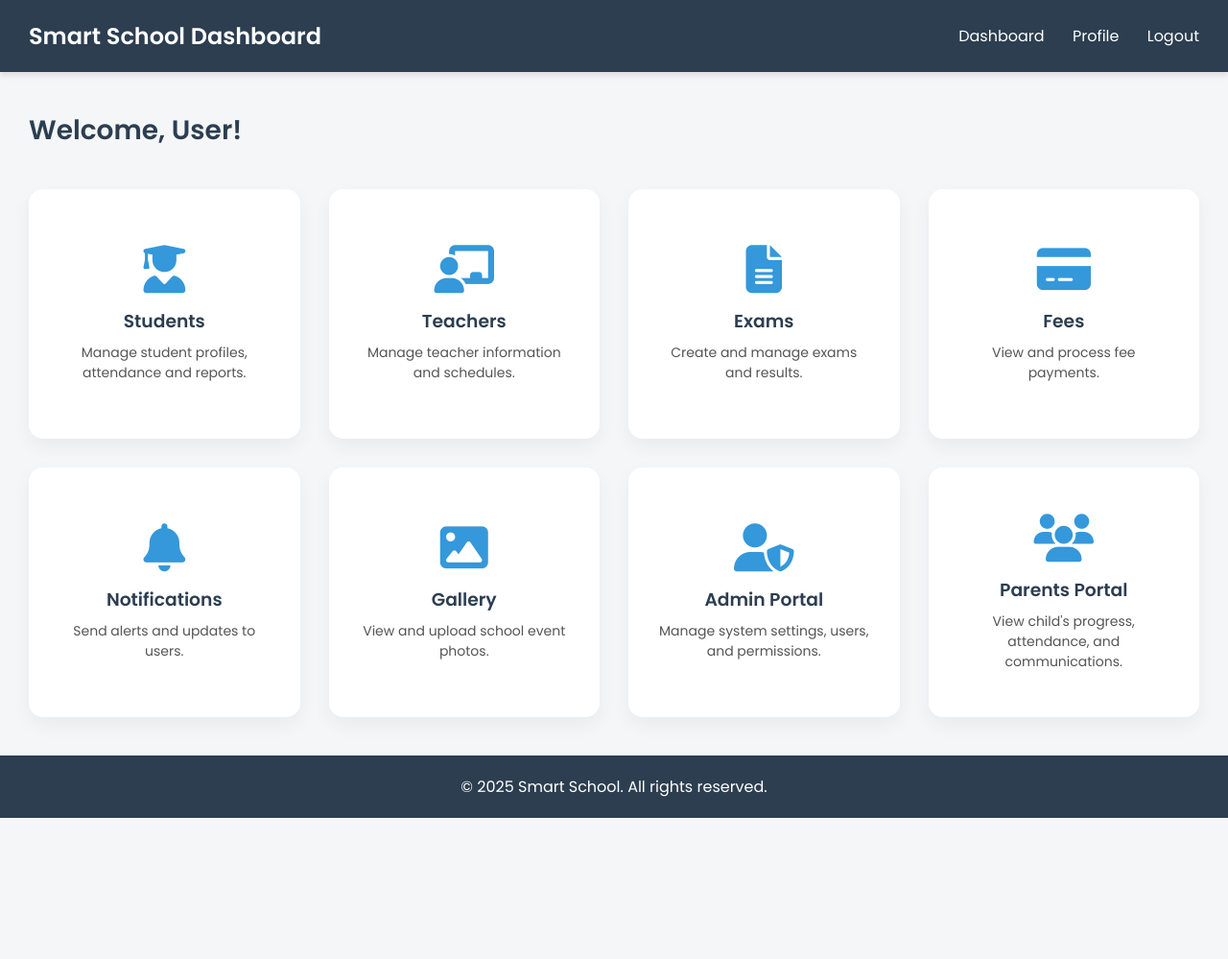
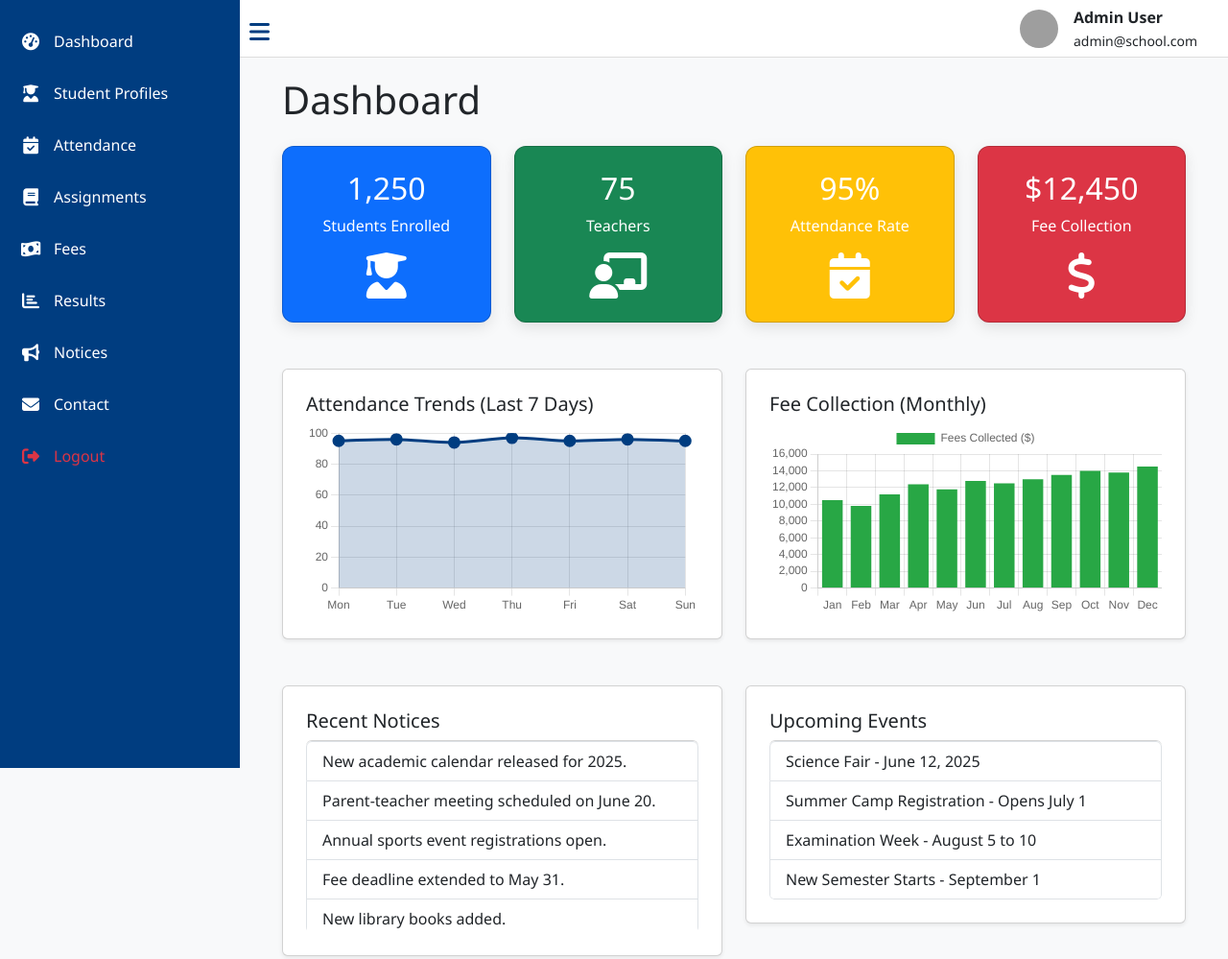
Before and after one commit to Rojzaangiri/rojan-project, a plain HTML site: page dashboard.html in a window 1280 px wide. Shown: the whole page at 96% size. Before the commit the page ends 852 px from the top, so only its background shows below. Drawn offline with nearby package versions, Linux system fonts and the light colour scheme; grey boxes are pictures that could not be loaded.

Commit message:
Update dashboard.html

```diff
--- a/dashboard.html
+++ b/dashboard.html
@@ -3,290 +3,291 @@
 <head>
   <meta charset="UTF-8" />
   <meta name="viewport" content="width=device-width, initial-scale=1" />
-  <title>Interactive Dashboard - Smart School</title>
-  <link rel="stylesheet" href="https://cdnjs.cloudflare.com/ajax/libs/font-awesome/6.4.0/css/all.min.css" />
-  <link href="https://fonts.googleapis.com/css2?family=Poppins:wght@400;600&display=swap" rel="stylesheet" />
+  <title>School Management Dashboard</title>
+  <link href="https://cdn.jsdelivr.net/npm/bootstrap@5.3.0/dist/css/bootstrap.min.css" rel="stylesheet" />
+  <script src="https://cdn.jsdelivr.net/npm/chart.js"></script>
   <style>
-    * {
-      margin: 0; padding: 0;
-      box-sizing: border-box;
-      font-family: 'Poppins', sans-serif;
+    body {
+      font-family: 'Segoe UI', Tahoma, Geneva, Verdana, sans-serif;
+      background: #f8f9fa;
     }
-    body {
-      background-color: #f4f6f8;
-      color: #333;
-      min-height: 100vh;
+    .sidebar {
+      height: 100vh;
+      width: 250px;
+      position: fixed;
+      top: 0;
+      left: 0;
+      background-color: #003d80;
+      padding-top: 1rem;
+      color: white;
+      transition: width 0.3s;
+      overflow-x: hidden;
+      z-index: 1000;
+    }
+    .sidebar.collapsed {
+      width: 70px;
+    }
+    .sidebar .nav-link {
+      color: white;
+      font-weight: 500;
+      padding: 15px 20px;
       display: flex;
-      flex-direction: column;
-      overflow-x: hidden;
+      align-items: center;
     }
-    header {
-      background-color: #2c3e50;
-      color: white;
-      padding: 20px 30px;
-      display: flex;
-      justify-content: space-between;
-      align-items: center;
-      box-shadow: 0 4px 6px rgba(0,0,0,0.1);
+    .sidebar .nav-link:hover {
+      background-color: #0259c1;
+      text-decoration: none;
     }
-    header h1 {
-      font-weight: 600;
-      font-size: 24px;
-    }
-    header nav a {
-      color: white;
-      margin-left: 25px;
-      text-decoration: none;
-      font-weight: 500;
-      transition: color 0.3s;
-      position: relative;
-    }
-    header nav a:hover {
-      color: #1abc9c;
-    }
-    main {
-      flex-grow: 1;
-      padding: 40px 30px;
-    }
-    .welcome {
-      font-size: 28px;
-      margin-bottom: 40px;
-      font-weight: 600;
-      color: #2c3e50;
-      animation: fadeInDown 1s ease forwards;
-      opacity: 0;
-    }
-    .cards {
-      display: grid;
-      grid-template-columns: repeat(auto-fit,minmax(250px,1fr));
-      gap: 30px;
-    }
-    .card {
-      perspective: 1000px;
-      cursor: pointer;
-      animation: fadeInUp 1s ease forwards;
-      opacity: 0;
-    }
-    .card-inner {
-      position: relative;
-      width: 100%;
-      height: 260px;
-      text-align: center;
-      transition: transform 0.8s;
-      transform-style: preserve-3d;
-      border-radius: 15px;
-      box-shadow: 0 8px 20px rgba(0,0,0,0.05);
-    }
-    .card:hover .card-inner {
-      transform: rotateY(180deg);
-      box-shadow: 0 12px 30px rgba(0,0,0,0.12);
-    }
-    .card-front, .card-back {
-      position: absolute;
-      width: 100%;
-      height: 100%;
-      backface-visibility: hidden;
-      border-radius: 15px;
-      display: flex;
-      flex-direction: column;
-      justify-content: center;
-      align-items: center;
-      padding: 30px;
-      background: white;
-    }
-    .card-front i {
-      font-size: 50px;
-      color: #3498db;
-      margin-bottom: 15px;
-      transition: color 0.3s;
-    }
-    .card-front h3 {
-      color: #2c3e50;
-      font-weight: 600;
-      margin-bottom: 8px;
-    }
-    .card-front p {
-      font-size: 14px;
-      color: #555;
-    }
-    .card-back {
-      background: #1abc9c;
-      color: white;
-      transform: rotateY(180deg);
-      padding: 20px;
-      justify-content: center;
-      font-size: 16px;
-      font-weight: 600;
-      border-radius: 15px;
-      box-shadow: inset 0 0 10px rgba(0,0,0,0.2);
-    }
-    .card-back button {
-      margin-top: 15px;
-      background-color: white;
-      color: #1abc9c;
-      border: none;
-      padding: 10px 20px;
-      font-weight: 600;
-      border-radius: 25px;
-      cursor: pointer;
-      box-shadow: 0 4px 8px rgba(0,0,0,0.1);
-      transition: background-color 0.3s, color 0.3s;
-    }
-    .card-back button:hover {
-      background-color: #16a085;
-      color: white;
-    }
-    footer {
-      background-color: #2c3e50;
-      color: white;
-      padding: 20px 30px;
+    .sidebar .nav-link i {
+      margin-right: 12px;
+      font-size: 18px;
+      min-width: 24px;
       text-align: center;
     }
-
-    @keyframes fadeInDown {
-      from { opacity: 0; transform: translateY(-20px); }
-      to { opacity: 1; transform: translateY(0); }
+    .sidebar.collapsed .nav-link span {
+      display: none;
     }
-    @keyframes fadeInUp {
-      from { opacity: 0; transform: translateY(20px); }
-      to { opacity: 1; transform: translateY(0); }
+    .content {
+      margin-left: 250px;
+      padding: 2rem;
+      transition: margin-left 0.3s;
+    }
+    .content.collapsed {
+      margin-left: 70px;
+    }
+    .topbar {
+      height: 60px;
+      background: white;
+      border-bottom: 1px solid #ddd;
+      padding: 0 2rem;
+      display: flex;
+      align-items: center;
+      justify-content: flex-end;
+      position: fixed;
+      width: calc(100% - 250px);
+      top: 0;
+      left: 250px;
+      z-index: 999;
+      transition: width 0.3s, left 0.3s;
+    }
+    .topbar.collapsed {
+      width: calc(100% - 70px);
+      left: 70px;
+    }
+    .topbar .user-info {
+      display: flex;
+      align-items: center;
+      gap: 1rem;
+    }
+    .topbar .user-info img {
+      width: 40px;
+      height: 40px;
+      border-radius: 50%;
+      object-fit: cover;
+    }
+    .card-stat {
+      border-radius: 12px;
+      box-shadow: 0 5px 15px rgb(0 0 0 / 0.1);
+      transition: transform 0.3s;
+    }
+    .card-stat:hover {
+      transform: translateY(-5px);
+      box-shadow: 0 10px 20px rgb(0 0 0 / 0.15);
+    }
+    .toggle-btn {
+      position: fixed;
+      top: 15px;
+      left: 260px;
+      font-size: 24px;
+      color: #003d80;
+      cursor: pointer;
+      z-index: 1100;
+      transition: left 0.3s;
+    }
+    .toggle-btn.collapsed {
+      left: 80px;
+    }
+    .notifications {
+      max-height: 200px;
+      overflow-y: auto;
     }
   </style>
+  <link
+    href="https://cdnjs.cloudflare.com/ajax/libs/font-awesome/6.4.0/css/all.min.css"
+    rel="stylesheet"
+  />
 </head>
 <body>
-  <header>
-    <h1>Smart School Dashboard</h1>
-    <nav>
-      <a href="dashboard.html">Dashboard</a>
-      <a href="profile.html">Profile</a>
-      <a href="logout.html">Logout</a>
+
+  <div class="sidebar" id="sidebar">
+    <nav class="nav flex-column">
+      <a href="dashboard.html" class="nav-link active"><i class="fas fa-tachometer-alt"></i> <span>Dashboard</span></a>
+      <a href="student-profile.html" class="nav-link"><i class="fas fa-user-graduate"></i> <span>Student Profiles</span></a>
+      <a href="attendance.html" class="nav-link"><i class="fas fa-calendar-check"></i> <span>Attendance</span></a>
+      <a href="assignments.html" class="nav-link"><i class="fas fa-book"></i> <span>Assignments</span></a>
+      <a href="fees.html" class="nav-link"><i class="fas fa-money-bill-wave"></i> <span>Fees</span></a>
+      <a href="results.html" class="nav-link"><i class="fas fa-chart-bar"></i> <span>Results</span></a>
+      <a href="notices.html" class="nav-link"><i class="fas fa-bullhorn"></i> <span>Notices</span></a>
+      <a href="contact.html" class="nav-link"><i class="fas fa-envelope"></i> <span>Contact</span></a>
+      <a href="#" class="nav-link text-danger mt-auto"><i class="fas fa-sign-out-alt"></i> <span>Logout</span></a>
     </nav>
-  </header>
-  <main>
-    <div class="welcome">Welcome, User!</div>
-    <div class="cards">
-      <div class="card" onclick="location.href='students.html'">
-        <div class="card-inner">
-          <div class="card-front">
-            <i class="fas fa-user-graduate"></i>
-            <h3>Students</h3>
-            <p>Manage student profiles, attendance and reports.</p>
+  </div>
+
+  <div class="topbar" id="topbar">
+    <div class="user-info">
+      <img src="https://i.pravatar.cc/40" alt="User Avatar" />
+      <div>
+        <div><strong>Admin User</strong></div>
+        <small>admin@school.com</small>
+      </div>
+    </div>
+  </div>
+
+  <div class="toggle-btn" id="toggleBtn" title="Toggle Sidebar">
+    <i class="fas fa-bars"></i>
+  </div>
+
+  <main class="content" id="content">
+    <div class="container-fluid pt-5">
+      <h1 class="mb-4">Dashboard</h1>
+      <div class="row g-4 mb-5">
+        <div class="col-md-3">
+          <div class="card card-stat p-4 text-center bg-primary text-white">
+            <h2>1,250</h2>
+            <p>Students Enrolled</p>
+            <i class="fas fa-user-graduate fa-3x"></i>
           </div>
-          <div class="card-back">
-            <div>Access full student management.</div>
-            <button onclick="location.href='students.html'; event.stopPropagation();">Go</button>
+        </div>
+        <div class="col-md-3">
+          <div class="card card-stat p-4 text-center bg-success text-white">
+            <h2>75</h2>
+            <p>Teachers</p>
+            <i class="fas fa-chalkboard-teacher fa-3x"></i>
+          </div>
+        </div>
+        <div class="col-md-3">
+          <div class="card card-stat p-4 text-center bg-warning text-white">
+            <h2>95%</h2>
+            <p>Attendance Rate</p>
+            <i class="fas fa-calendar-check fa-3x"></i>
+          </div>
+        </div>
+        <div class="col-md-3">
+          <div class="card card-stat p-4 text-center bg-danger text-white">
+            <h2>$12,450</h2>
+            <p>Fee Collection</p>
+            <i class="fas fa-dollar-sign fa-3x"></i>
           </div>
         </div>
       </div>
-      <div class="card" onclick="location.href='teachers.html'">
-        <div class="card-inner">
-          <div class="card-front">
-            <i class="fas fa-chalkboard-teacher"></i>
-            <h3>Teachers</h3>
-            <p>Manage teacher information and schedules.</p>
+
+      <div class="row g-4">
+        <div class="col-lg-6">
+          <div class="card p-4 shadow-sm">
+            <h5>Attendance Trends (Last 7 Days)</h5>
+            <canvas id="attendanceChart" height="200"></canvas>
           </div>
-          <div class="card-back">
-            <div>Access teacher panel and schedule.</div>
-            <button onclick="location.href='teachers.html'; event.stopPropagation();">Go</button>
+        </div>
+        <div class="col-lg-6">
+          <div class="card p-4 shadow-sm">
+            <h5>Fee Collection (Monthly)</h5>
+            <canvas id="feeChart" height="200"></canvas>
           </div>
         </div>
       </div>
-      <div class="card" onclick="location.href='exams.html'">
-        <div class="card-inner">
-          <div class="card-front">
-            <i class="fas fa-file-alt"></i>
-            <h3>Exams</h3>
-            <p>Create and manage exams and results.</p>
+
+      <div class="row mt-5">
+        <div class="col-lg-6">
+          <div class="card p-4 shadow-sm">
+            <h5>Recent Notices</h5>
+            <ul class="list-group notifications">
+              <li class="list-group-item">New academic calendar released for 2025.</li>
+              <li class="list-group-item">Parent-teacher meeting scheduled on June 20.</li>
+              <li class="list-group-item">Annual sports event registrations open.</li>
+              <li class="list-group-item">Fee deadline extended to May 31.</li>
+              <li class="list-group-item">New library books added.</li>
+            </ul>
           </div>
-          <div class="card-back">
-            <div>View exam schedules and results.</div>
-            <button onclick="location.href='exams.html'; event.stopPropagation();">Go</button>
+        </div>
+        <div class="col-lg-6">
+          <div class="card p-4 shadow-sm">
+            <h5>Upcoming Events</h5>
+            <ul class="list-group notifications">
+              <li class="list-group-item">Science Fair - June 12, 2025</li>
+              <li class="list-group-item">Summer Camp Registration - Opens July 1</li>
+              <li class="list-group-item">Examination Week - August 5 to 10</li>
+              <li class="list-group-item">New Semester Starts - September 1</li>
+            </ul>
           </div>
         </div>
       </div>
-      <div class="card" onclick="location.href='fees.html'">
-        <div class="card-inner">
-          <div class="card-front">
-            <i class="fas fa-credit-card"></i>
-            <h3>Fees</h3>
-            <p>View and process fee payments.</p>
-          </div>
-          <div class="card-back">
-            <div>Manage payment history and dues.</div>
-            <button onclick="location.href='fees.html'; event.stopPropagation();">Go</button>
-          </div>
-        </div>
-      </div>
-      <div class="card" onclick="location.href='notifications.html'">
-        <div class="card-inner">
-          <div class="card-front">
-            <i class="fas fa-bell"></i>
-            <h3>Notifications</h3>
-            <p>Send alerts and updates to users.</p>
-          </div>
-          <div class="card-back">
-            <div>Create and manage notifications.</div>
-            <button onclick="location.href='notifications.html'; event.stopPropagation();">Go</button>
-          </div>
-        </div>
-      </div>
-      <div class="card" onclick="location.href='gallery.html'">
-        <div class="card-inner">
-          <div class="card-front">
-            <i class="fas fa-image"></i>
-            <h3>Gallery</h3>
-            <p>View and upload school event photos.</p>
-          </div>
-          <div class="card-back">
-            <div>Manage photo gallery and uploads.</div>
-            <button onclick="location.href='gallery.html'; event.stopPropagation();">Go</button>
-          </div>
-        </div>
-      </div>
-      <!-- New Admin Portal Card -->
-      <div class="card" onclick="location.href='admin.html'">
-        <div class="card-inner">
-          <div class="card-front">
-            <i class="fas fa-user-shield"></i>
-            <h3>Admin Portal</h3>
-            <p>Manage system settings, users, and permissions.</p>
-          </div>
-          <div class="card-back">
-            <div>Access administrative controls and analytics.</div>
-            <button onclick="location.href='admin.html'; event.stopPropagation();">Go</button>
-          </div>
-        </div>
-      </div>
-      <!-- New Parents Portal Card -->
-      <div class="card" onclick="location.href='parents.html'">
-        <div class="card-inner">
-          <div class="card-front">
-            <i class="fas fa-users"></i>
-            <h3>Parents Portal</h3>
-            <p>View child's progress, attendance, and communications.</p>
-          </div>
-          <div class="card-back">
-            <div>Stay connected with school updates and reports.</div>
-            <button onclick="location.href='parents.html'; event.stopPropagation();">Go</button>
-          </div>
-        </div>
-      </div>
+
     </div>
   </main>
-  <footer>
-    &copy; 2025 Smart School. All rights reserved.
-  </footer>
+
   <script>
-    // Animate cards sequentially on load
-    window.addEventListener('DOMContentLoaded', () => {
-      const cards = document.querySelectorAll('.card');
-      cards.forEach((card, i) => {
-        setTimeout(() => {
-          card.style.opacity = 1;
-          card.style.transform = 'translateY(0)';
-        }, i * 150);
-      });
+    const toggleBtn = document.getElementById('toggleBtn');
+    const sidebar = document.getElementById('sidebar');
+    const content = document.getElementById('content');
+    const topbar = document.getElementById('topbar');
+
+    toggleBtn.addEventListener('click', () => {
+      sidebar.classList.toggle('collapsed');
+      content.classList.toggle('collapsed');
+      topbar.classList.toggle('collapsed');
+      toggleBtn.classList.toggle('collapsed');
+    });
+
+    // Chart Data
+    const attendanceCtx = document.getElementById('attendanceChart').getContext('2d');
+    const feeCtx = document.getElementById('feeChart').getContext('2d');
+
+    const attendanceChart = new Chart(attendanceCtx, {
+      type: 'line',
+      data: {
+        labels: ['Mon','Tue','Wed','Thu','Fri','Sat','Sun'],
+        datasets: [{
+          label: 'Attendance %',
+          data: [95, 96, 94, 97, 95, 96, 95],
+          backgroundColor: 'rgba(0, 61, 128, 0.2)',
+          borderColor: '#003d80',
+          borderWidth: 3,
+          tension: 0.3,
+          fill: true,
+          pointRadius: 5,
+          pointBackgroundColor: '#003d80'
+        }]
+      },
+      options: {
+        responsive: true,
+        scales: {
+          y: { beginAtZero: true, max: 100 }
+        },
+        plugins: {
+          legend: { display: false }
+        }
+      }
+    });
+
+    const feeChart = new Chart(feeCtx, {
+      type: 'bar',
+      data: {
+        labels: ['Jan','Feb','Mar','Apr','May','Jun','Jul','Aug','Sep','Oct','Nov','Dec'],
+        datasets: [{
+          label: 'Fees Collected ($)',
+          data: [10500, 9800, 11200, 12400, 11800, 12800, 12500, 13000, 13500, 14000, 13800, 14500],
+          backgroundColor: '#28a745'
+        }]
+      },
+      options: {
+        responsive: true,
+        scales: {
+          y: { beginAtZero: true }
+        }
+      }
     });
   </script>
+
+  <script src="https://cdn.jsdelivr.net/npm/bootstrap@5.3.0/dist/js/bootstrap.bundle.min.js"></script>
 </body>
 </html>
```
